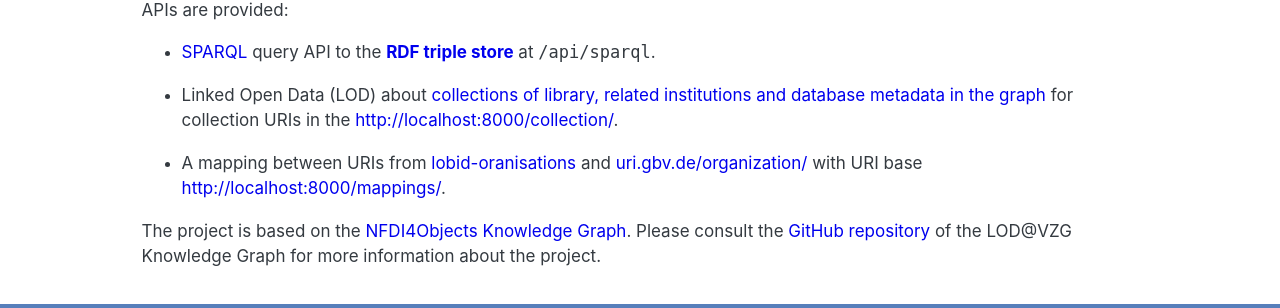
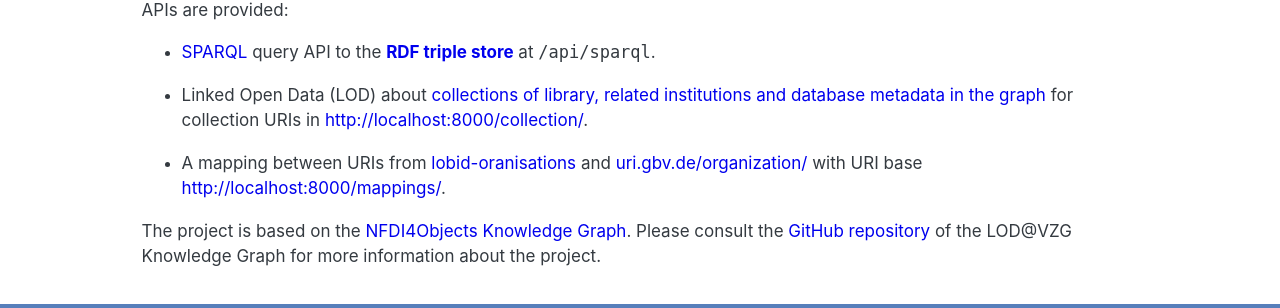
Before and after one commit to mortenvw-hub/bachelorthesis, a Flask app: page / in a window 1280 px wide. Shown: the part 195-503 px from the top of the page. Run offline with Flask 3, Linux system fonts and the light colour scheme; parts of the project's set-up code (start-up, migrations or seed data) failed here and were passed over; some libraries are stand-ins or nearby versions.

Commit message:
imporve website

```diff
--- a/dockerfiles/api/templates/collections.html
+++ b/dockerfiles/api/templates/collections.html
@@ -18,13 +18,12 @@
   }">http://localhost:8000/collection/</a>.
   </p>
 
-  <!--Modified URI base-->
+  <!--Modified URI base and shortened query-->
   <div data-sparql-table="
   PREFIX urigbv: &lt;http://localhost:8000/collection/&gt;
-  SELECT ?collection ?name ?repository ?license FROM urigbv: WHERE {
+  SELECT ?collection ?name ?license FROM urigbv: WHERE {
     ?collection dct:isPartOf urigbv: .
     OPTIONAL { ?collection schema:name ?name }
-    OPTIONAL { ?repository dcat:dataset ?collection }
     OPTIONAL { ?collection dct:license ?license }
     }"
   ></div>
--- a/dockerfiles/api/templates/index.html
+++ b/dockerfiles/api/templates/index.html
@@ -22,7 +22,7 @@
         <!--Modified description and URI base-->
         <p>
           Linked Open Data (LOD) about <a href="/collection/">collections of library,  related institutions and database metadata in the graph</a>
-          for collection URIs in the
+          for collection URIs in
           <a href="http://localhost:8000/collection/">http://localhost:8000/collection/</a>.
         </p>
       </li>
```
Also changed, not shown: README.md, 2 other files.
